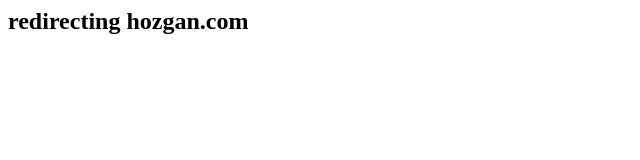
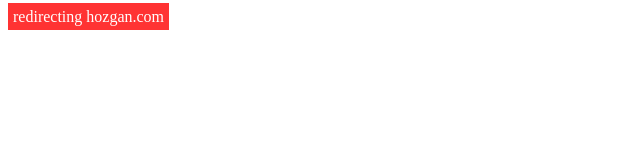
Before and after one commit to hasanozgan/hasanozgan.github.io, a plain HTML site: page index.html in a window 1280 px wide. Shown: the whole page, without its empty margins (0-640 px from the left). Drawn offline with Linux system fonts and the light colour scheme.

Commit message:
Update index.html

```diff
--- a/index.html
+++ b/index.html
@@ -3,6 +3,6 @@
 		<meta http-equiv="refresh" content="1; URL=https://www.hozgan.com/" />
 	</head>
 	<body>
-		<h2>redirecting hozgan.com</h2>
+		<span style="padding:5px; background-color: #FF3333; color: #FFF;">redirecting hozgan.com</span>
 	</body>
 </html>
```
